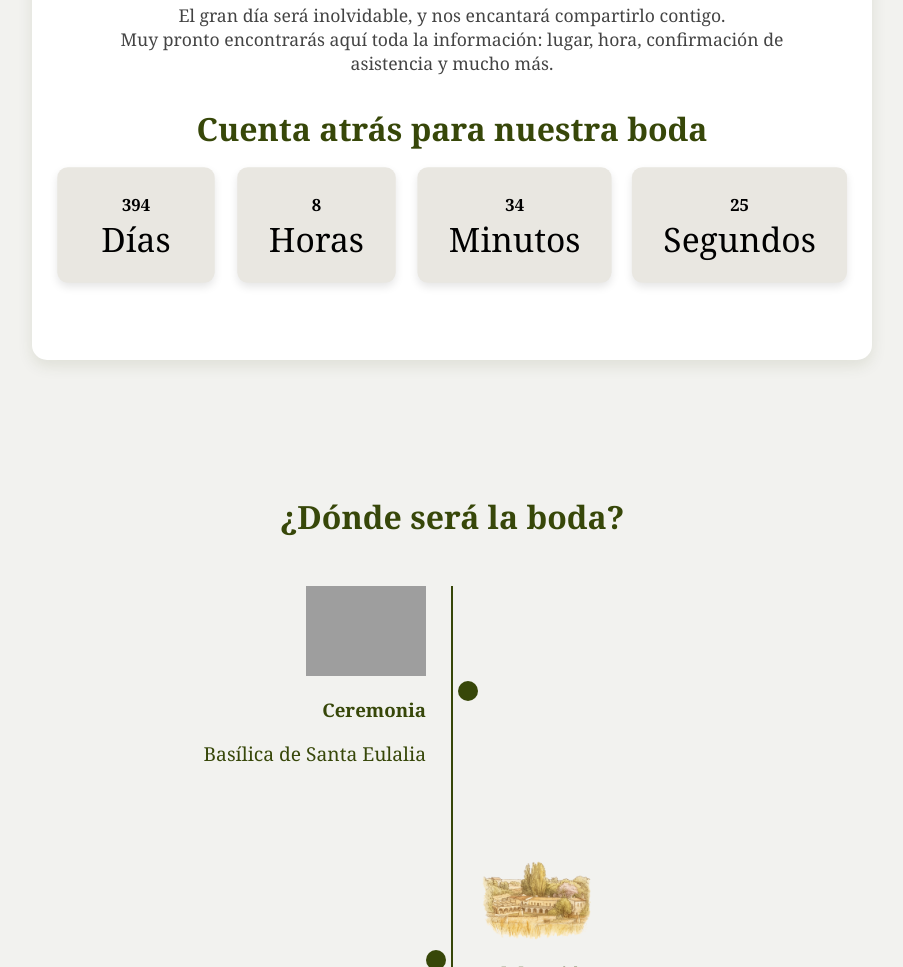
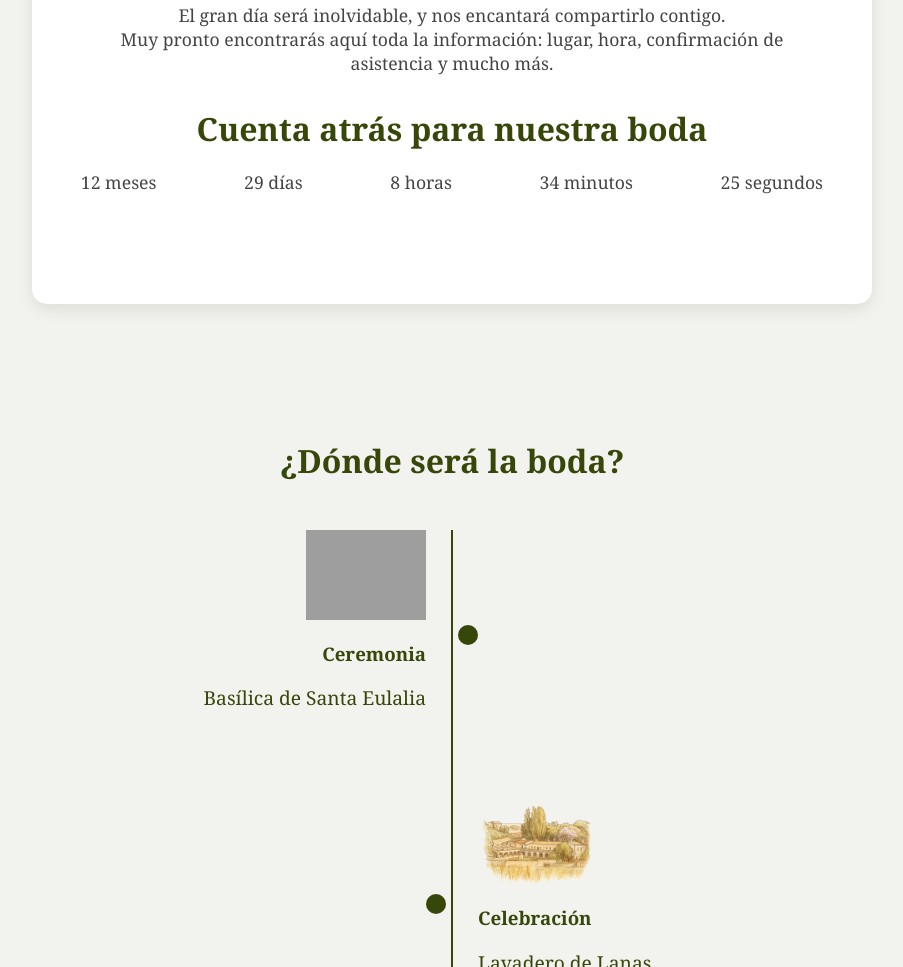
Before and after one commit to Azurick05/Boda_Elena_Andres, a plain HTML site: page index.html in a window 1280 px wide. Shown: the part 1012-1979 px from the top of the page, without its empty margins (188-1091 px from the left). Drawn offline with Linux system fonts and the light colour scheme; grey boxes are pictures that could not be loaded.

Commit message:
Cuenta atras con meses

```diff
--- a/index.html
+++ b/index.html
@@ -163,33 +163,50 @@
         </p>
 
         <h3>Cuenta atrás para nuestra boda</h3>
-        <div class="countdown">
-            <div><span id="days">0</span>Días</div>
-            <div><span id="hours">0</span>Horas</div>
-            <div><span id="minutes">0</span>Minutos</div>
-            <div><span id="seconds">0</span>Segundos</div>
+        <div class="countdown" style="text-align: center; font-size: 1.5rem; color: #374709;">
+            <p><span id="months">0</span> meses</p>
+            <p><span id="days">0</span> días</p>
+            <p><span id="hours">0</span> horas</p>
+            <p><span id="minutes">0</span> minutos</p>
+            <p><span id="seconds">0</span> segundos</p>
         </div>
     </section>
 
     <script>
-        // Cambia la fecha aquí (año, mes-1, día, hora, min, seg)
-        const weddingDate = new Date(2026, 6, 20, 19, 0, 0); // 20 Jun 2026, 19:00
+        <!-- Fecha de la boda: 20 de julio de 2026, 19:00 (recuerda: mes 6 = julio en JS) -->
+        const weddingDate = new Date(2026, 6, 20, 19, 0, 0);
 
         function updateCountdown() {
             const now = new Date();
-            const diff = weddingDate - now;
 
-            if (diff <= 0) {
+            if (weddingDate <= now) {
                 document.querySelector('.countdown').innerHTML = "<h2>¡Nos hemos casado! 🎉</h2>";
                 clearInterval(interval);
                 return;
             }
+
+            <!-- Cálculo de meses completos entre las dos fechas -->
+            let years = weddingDate.getFullYear() - now.getFullYear();
+            let months = weddingDate.getMonth() - now.getMonth() + years * 12;
+
+            <!-- Crear una fecha intermedia con los meses completos añadidos -->
+            let intermediate = new Date(now.getFullYear(), now.getMonth() + months, now.getDate(), now.getHours(), now.getMinutes(), now.getSeconds());
+
+            <!-- Si la fecha intermedia es en el futuro, retrocede un mes para que sea el último mes completo -->
+            if (intermediate > weddingDate) {
+                months--;
+                intermediate = new Date(now.getFullYear(), now.getMonth() + months, now.getDate(), now.getHours(), now.getMinutes(), now.getSeconds());
+            }
+
+            const diff = weddingDate - intermediate;
 
             const days = Math.floor(diff / (1000 * 60 * 60 * 24));
             const hours = Math.floor((diff / (1000 * 60 * 60)) % 24);
             const minutes = Math.floor((diff / (1000 * 60)) % 60);
             const seconds = Math.floor((diff / 1000) % 60);
 
+            <!-- Mostrar resultados -->
+            document.getElementById('months').textContent = months;
             document.getElementById('days').textContent = days;
             document.getElementById('hours').textContent = hours;
             document.getElementById('minutes').textContent = minutes;
@@ -198,8 +215,7 @@
 
         updateCountdown();
         const interval = setInterval(updateCountdown, 1000);
-    </script>
-
+</script>
     <!-- WHERELINE -->
 
     <section style="background-color: #f2f2ef; padding: 3rem 1rem;">
```
